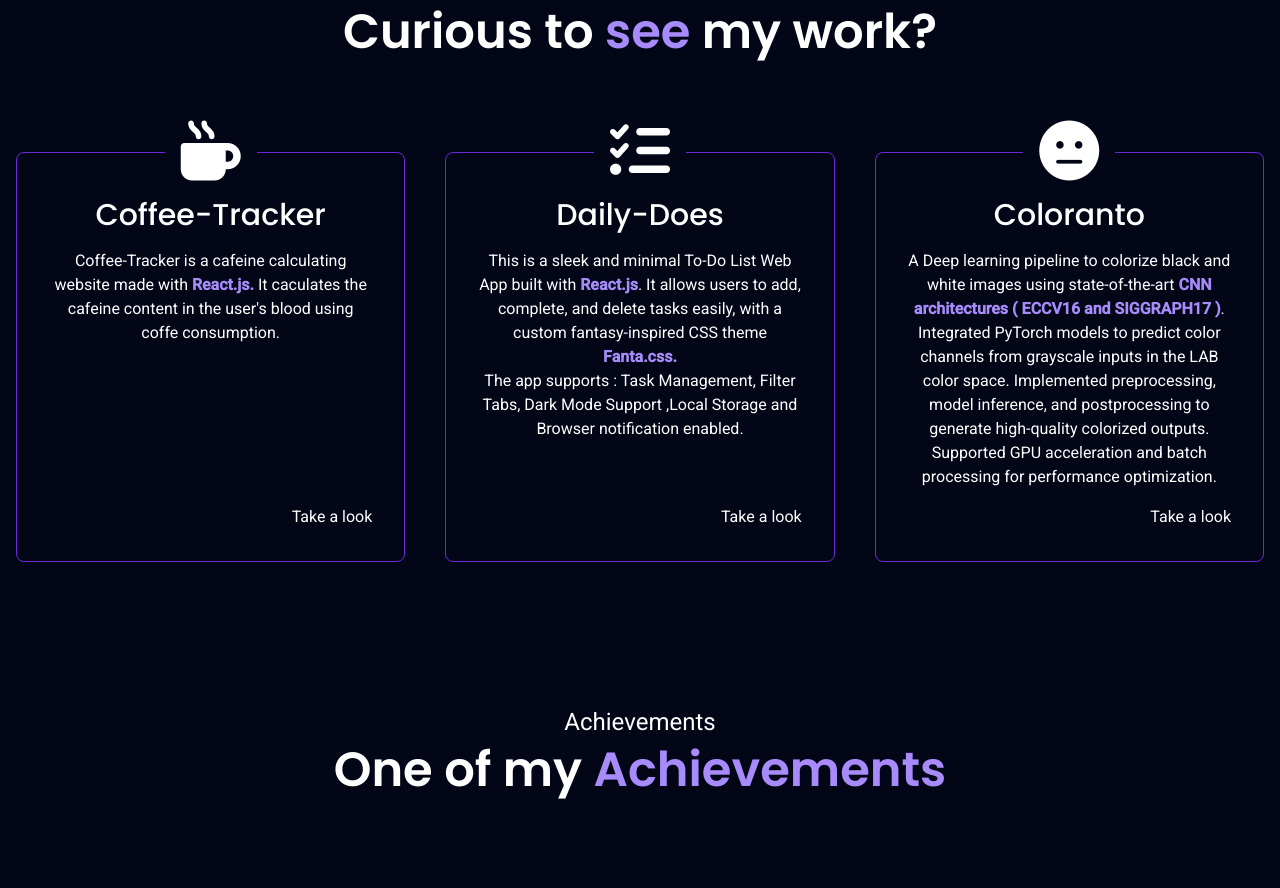
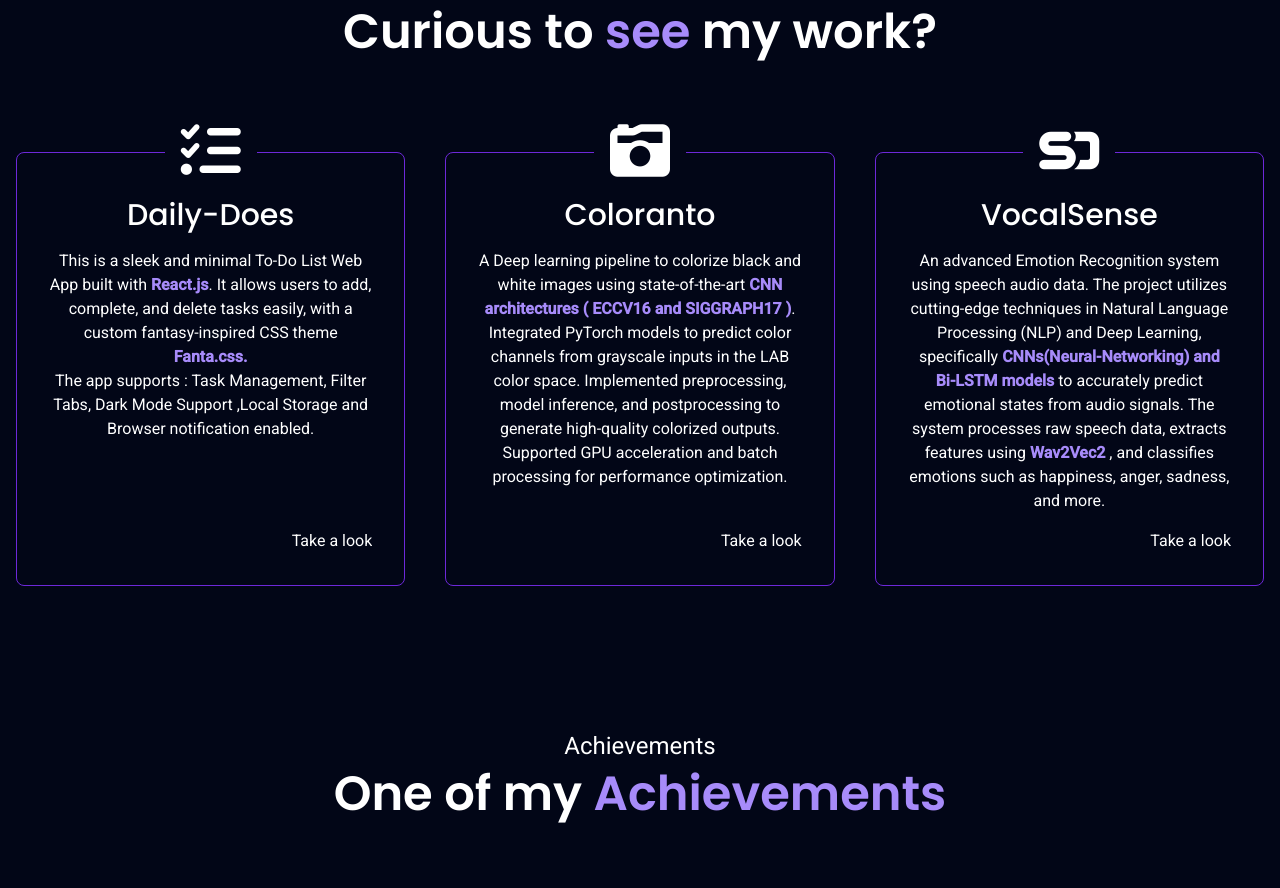
Before and after one commit to Nikesh-3103/PortFolio, a SvelteKit app: page / in a window 1280 px wide. Shown: the part 873-1761 px from the top of the page. Built offline with nearby package versions, Linux system fonts and the light colour scheme.

Commit message:
new project added

```diff
--- a/src/components/Main.svelte
+++ b/src/components/Main.svelte
@@ -2,12 +2,12 @@
     import Step from "./Step.svelte";
 
     let steps = [
-        {
-            name: "Coffee-Tracker",
-            icon: "fa-solid fa-mug-hot",
-            description:
-                "Coffee-Tracker is an interactive website built with React-Js and the script is to track the caffine content in the user's blood",
-        },
+        // {
+        //     name: "Coffee-Tracker",
+        //     icon: "fa-solid fa-mug-hot",
+        //     description:
+        //         "Coffee-Tracker is an interactive website built with React-Js and the script is to track the caffine content in the user's blood",
+        // },
         {
             name: "Daily-Does",
             icon: "fa-solid fa-list-check",
@@ -16,9 +16,15 @@
         },
         {
             name: "Coloranto",
-            icon: "fa-solid fa-face-meh",
+            icon: "fa-solid fa-camera-retro",
             description:
                 "Image Colorization Using Deep Learning.",
+        },
+        {
+            name: "VocalSense",
+            icon: "fa-brands fa-speaker-deck",
+            description:
+                "Vocal emotion analysis and detection Using Deep Learning.",
         },
     ];
 
@@ -104,15 +110,15 @@
             </h3>
         </div>
         <div class="grid grid-cols-1 lg:grid-cols-3 gap-12 lg:gap-10">
-            <Step step={steps[0]}>
+            <!-- <Step step={steps[0]}>
                 <p>
                     Coffee-Tracker is a cafeine calculating website made with <strong
                         class="text-violet-400"
                         >React.js.</strong
                     > It caculates the cafeine content in the user's blood using coffe consumption.
                 </p>
-            </Step>
-            <Step step={{...steps[1], href: "https://dailydoes.netlify.app"}}>
+            </Step> -->
+            <Step step={{...steps[0], href: "https://dailydoes.netlify.app"}}>
                 <p>
                     This is a sleek and minimal To-Do List Web App built with <strong
                         class="text-violet-400">React.js</strong
@@ -121,11 +127,22 @@
                         ><br/>The app supports : Task Management, Filter Tabs, Dark Mode Support ,Local Storage and Browser notification enabled.
                 </p>
             </Step>
-            <Step step={{...steps[2], href: "https://github.com/Nikesh-3103/coloranto"}}>
+            <Step step={{...steps[1], href: "https://github.com/Nikesh-3103/coloranto"}}>
                     <p>A Deep learning pipeline to colorize black and white images using state-of-the-art <strong
                             class="text-violet-400"
                             > CNN architectures ( ECCV16 and SIGGRAPH17 )</strong
                         >. Integrated PyTorch models to predict color channels from grayscale inputs in the LAB color space. Implemented preprocessing, model inference, and postprocessing to generate high-quality colorized outputs. Supported GPU acceleration and batch processing for performance optimization.
+                    </p>
+            </Step>
+            <Step step={{...steps[2], href: "https://github.com/Nikesh-3103/VocalSense"}}>
+                    <p>An advanced Emotion Recognition system using speech audio data. The project utilizes cutting-edge techniques in Natural Language Processing (NLP) and Deep Learning, specifically <strong
+                            class="text-violet-400"
+                            > CNNs(Neural-Networking) and Bi-LSTM models</strong
+                        > to accurately predict emotional states from audio signals. The system processes raw speech data, extracts features using
+                        <strong
+                            class="text-violet-400"
+                            > Wav2Vec2</strong
+                        > , and classifies emotions such as happiness, anger, sadness, and more.
                     </p>
             </Step>
         </div>
```
